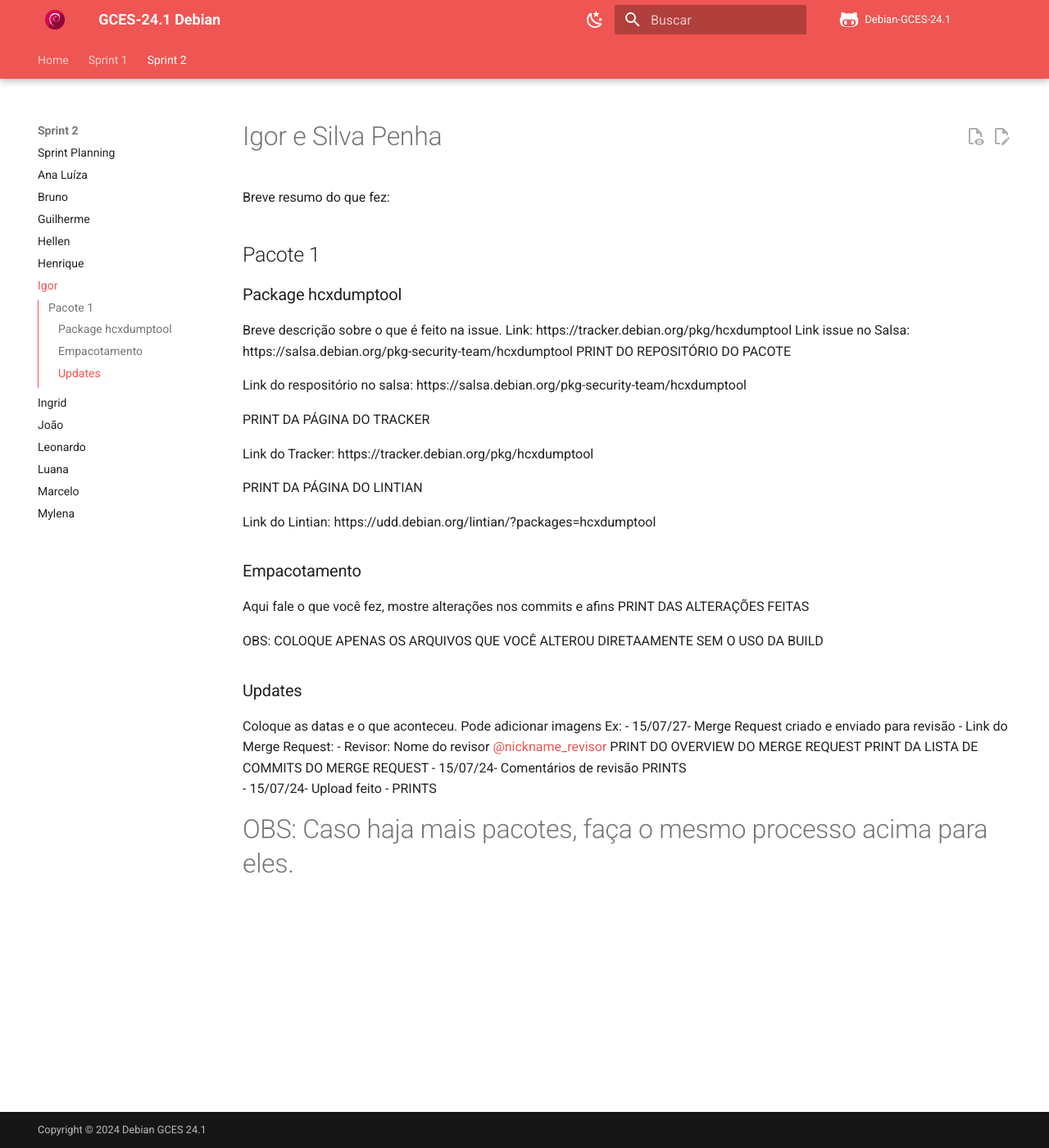
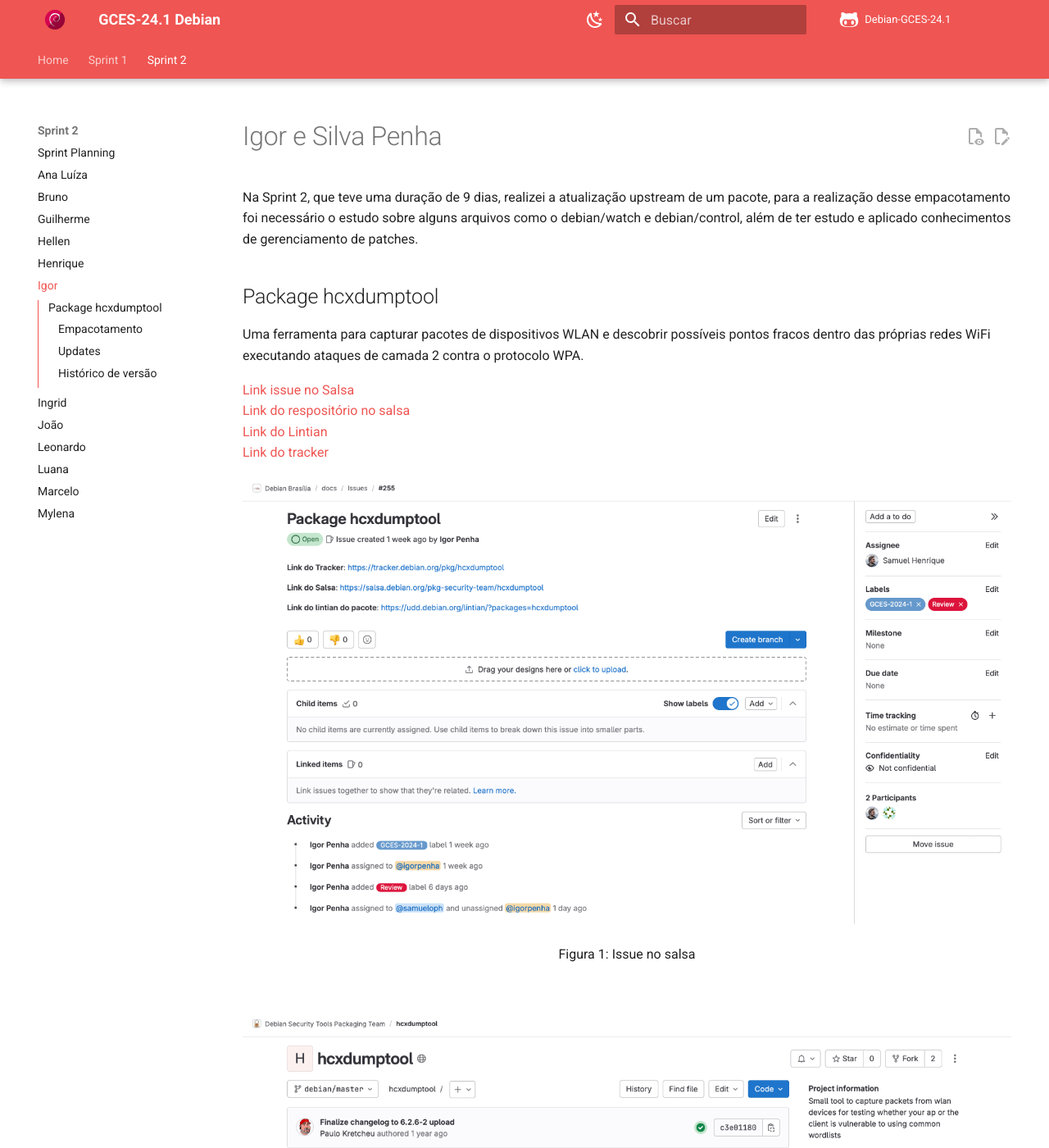
Before and after one commit to Mylena-angelica/Debian-GCES-24.1, an MkDocs documentation site: the page built from docs/Sprint2/igor2.md, in a window 1280 px wide and 1400 px high. Shown: the whole window at 82% size. Built offline with MkDocs 1.6.1 and Material for MkDocs 9.7.7, drawn with Linux system fonts in a browser that asks for light colours; comment, search, counter and statistics services are not loaded; old or Windows-style settings are respelled for this version of MkDocs; some of the changed text lies outside the part shown.

Commit message:
adicionando contribuição sprint2

```diff
--- a/docs/Sprint2/igor2.md
+++ b/docs/Sprint2/igor2.md
@@ -1,43 +1,75 @@
 # Igor e Silva Penha
 
-Breve resumo do que fez:
+Na Sprint 2, que teve uma duração de 9 dias, realizei a atualização upstream de um pacote, para a realização desse empacotamento foi necessário o estudo sobre alguns arquivos como o debian/watch e debian/control, além de ter estudo e aplicado conhecimentos de gerenciamento de patches.
 
-## Pacote 1
-### Package hcxdumptool
-Breve descrição sobre o que é feito na issue.
-Link: https://tracker.debian.org/pkg/hcxdumptool
-Link issue no Salsa: https://salsa.debian.org/pkg-security-team/hcxdumptool
-PRINT DO REPOSITÓRIO DO PACOTE
+## Package hcxdumptool
+Uma ferramenta para capturar pacotes de dispositivos WLAN e descobrir possíveis pontos fracos dentro das próprias redes WiFi executando ataques de camada 2 contra o protocolo WPA.
 
-Link do respositório no salsa: https://salsa.debian.org/pkg-security-team/hcxdumptool
+[Link issue no Salsa](https://salsa.debian.org/pkg-security-team/hcxdumptool)
+<br> [Link do respositório no salsa](https://salsa.debian.org/pkg-security-team/hcxdumptool)
+<br> [Link do Lintian](https://udd.debian.org/lintian/?packages=hcxdumptool)
+<br> [Link do tracker](https://tracker.debian.org/pkg/hcxdumptool)
 
-PRINT DA PÁGINA DO TRACKER
+![rep](../img/igor/hcxdumptool-issue.png)
 
-Link do Tracker: https://tracker.debian.org/pkg/hcxdumptool
+<div style="text-align:center"> Figura 1: Issue no salsa</div>
+<br>
 
-PRINT DA PÁGINA DO LINTIAN
+![rep](../img/igor/hcxdumptool-repo.png)
 
-Link do Lintian: https://udd.debian.org/lintian/?packages=hcxdumptool
+<div style="text-align:center"> Figura 2: Repositório do pacote no salsa</div>
+<br>
+
+![rep](../img/igor/hcxdumptool-litian.png)
+
+<div style="text-align:center"> Figura 3: Imagem do Litian</div>
+<br>
+
+![rep](../img/igor/hcxdumptool-tracker.png)
+
+<div style="text-align:center"> Figura 4: Imagem do tracker</div>
 
 ### Empacotamento
 
-Aqui fale o que você fez, mostre alterações nos commits e afins
-PRINT DAS ALTERAÇÕES FEITAS
+O primeiro passo realizado foi alterar o arquivo debian/watch, pois ele não conseguia baixar e ler corretamente o arquivo de assinatura do mantenedor do pacote. Para solucionar isso, o arquivo foi atualizado para o padrão utilizando a API do GitHub.
 
-OBS: COLOQUE APENAS OS ARQUIVOS QUE VOCÊ ALTEROU DIRETAAMENTE SEM O USO DA BUILD
+Além disso, a expressão regular (regex) foi organizada para funcionar corretamente. Agora, ao invés de buscar a assinatura na aba de tags, a busca é feita pela release.
+
+![rep](../img/igor/hcxdumptool-d-watch.png)
+
+<div style="text-align:center"> Figura 5: Alterações do arquivo debian/watch</div>
+<br>
+
+Em seguida, foram identificados problemas nos patches. Para resolver essa questão, foi necessário excluir o arquivo debian/patches/20-fix-typo.patch e o retirar do arquivo debian/patches/series, pois ele tratava de um problema já resolvido e implementado.
+
+Ademais, ao analisar o arquivo debian/patches/10-fix-makefile-FTBFS.kfreebsd.patch, foi constatado que o problema informado como resolvido não estava relacionado com a correção mencionada no pull request (PR). Portanto, a seção de "forwarded" foi devidamente atualizada. Com essas alterações, foi realizado o rebase.
+
+![rep](../img/igor/hcxdumptool-d-p-10-fix.png)
+
+<div style="text-align:center"> Figura 6: Alterações do arquivo debian/patches/10-fix-makefile-FTBFS.kfreebsd.patch</div>
+<br>
+
+Adicionalmente, o arquivo debian/control foi atualizado para adicionar uma nova dependência, alterar o nome de uma dependência que precisava ser atualizada, e modificar a Standards-Version para a versão mais recente contemplada. Por fim, o arquivo hcxpioff foi removido da manpage, pois ele foi excluído do projeto.
+
+![rep](../img/igor/hcxdumptool-d-control.png)
+
+<div style="text-align:center"> Figura 7: Alterações do arquivo debian/control</div>
+<br>
+
+O changelog foi atualizado e o Merge Request foi realizado, estando atualmente em revisão.
 
 ### Updates
 
-Coloque as datas e o que aconteceu. Pode adicionar imagens
- Ex:
- - 15/07/27- Merge Request criado e enviado para revisão
-	 - Link do Merge Request:
-	 - Revisor: Nome do revisor [@nickname_revisor](link_do_salsa)
-PRINT DO OVERVIEW DO MERGE REQUEST
-PRINT DA LISTA DE COMMITS DO MERGE REQUEST
- - 15/07/24- Comentários de revisão
- PRINTS
-  - 15/07/24- Upload feito
-  -  PRINTS
+- 12/07/24 - Merge Request criado e enviado para revisão
+	 - [Link do Merge Request](https://salsa.debian.org/pkg-security-team/hcxdumptool/-/merge_requests/6)
+	 - Revisor: Saumel Henrique [@samueloph](https://salsa.debian.org/samueloph)
 
-# OBS: Caso haja mais pacotes, faça o mesmo processo acima para eles.
+![rep](../img/igor/hcxdumptool-merge-request.png)
+
+<div style="text-align:center"> Figura 8: Imagem do merge request</div>
+
+### Histórico de versão
+
+|Data|Autor|Descrição|Versão|
+|----|------|------|----|
+| 18/07/2024 | Igor Penha | Criação do documento | `1.0` |
```
Also changed, not shown: docs/Sprint2/joao2.md (+29 -0 lines), docs/img/igor/hcxdumptool-d-control.png (added), docs/img/igor/hcxdumptool-d-p-10-fix.png (added), docs/img/igor/hcxdumptool-d-watch.png (added), docs/img/igor/hcxdumptool-issue.png (added), docs/img/igor/hcxdumptool-litian.png (added), docs/img/igor/hcxdumptool-merge-request.png (added), docs/img/igor/hcxdumptool-repo.png (added), docs/img/igor/hcxdumptool-tracker.png (added), docs/img/joao/capistranoCommits.png (added), docs/img/joao/capistranoIssue.png (added), docs/img/joao/capistranoRepo.png (added), docs/img/joao/capistranoTraker.png (added).
